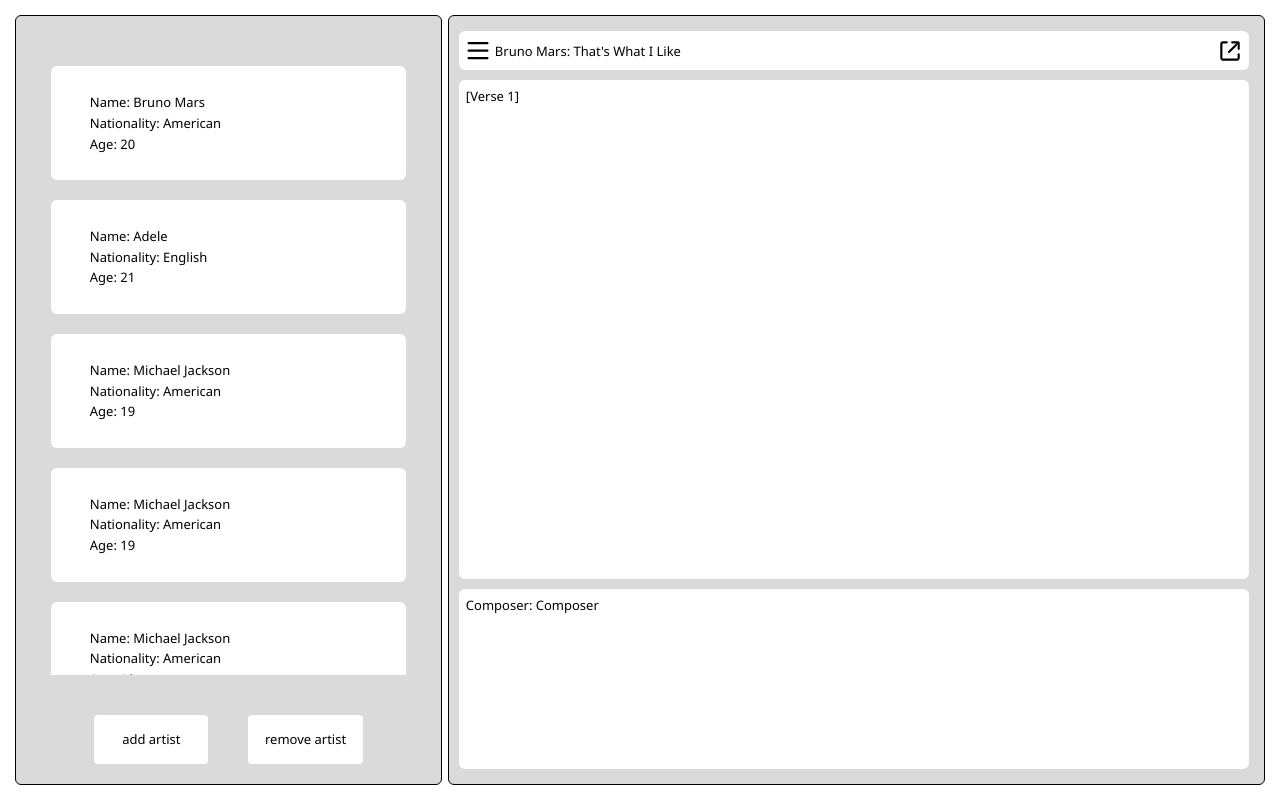
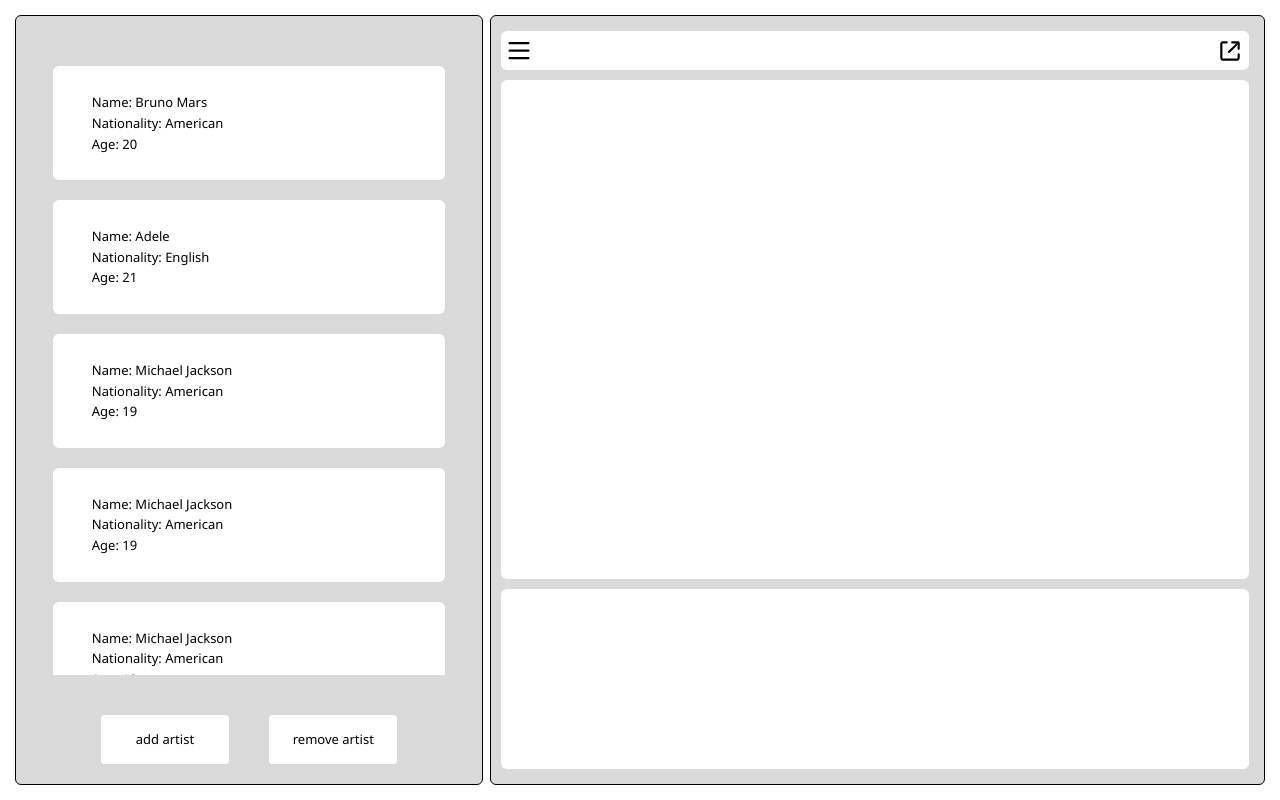
Before and after one commit to ZhaocongDing/bmi-frontend-test, a React (Create React App) app: page / in a window 1280 px wide. Built offline with nearby package versions, Linux system fonts and the light colour scheme.

Commit message:
move states up to App component

```diff
--- a/src/App.js
+++ b/src/App.js
@@ -1,12 +1,36 @@
+import { useState } from "react";
 import ArtistList from "./ArtistList";
 import ArtistDetails from "./ArtistDetails";
 
 function App() {
+  const [artists, setArtists] = useState([
+    { name: 'Bruno Mars', nationality: 'American', age: '20', id: 0, artistDetailsTitle: 'Bruno Mars: That\'s What I Like', songLyrics: '[Verse 1]', songDetails: 'Composer: Composer' },
+    { name: 'Adele', nationality: 'English', age: '21', id: 1, artistDetailsTitle: '1', songLyrics: '1', songDetails: '1' },
+    { name: 'Michael Jackson', nationality: 'American', age: '19', id: 2, artistDetailsTitle: '2', songLyrics: '2', songDetails: '2' },
+    { name: 'Michael Jackson', nationality: 'American', age: '19', id: 3, artistDetailsTitle: '3', songLyrics: '3', songDetails: '3' },
+    { name: 'Michael Jackson', nationality: 'American', age: '19', id: 4, artistDetailsTitle: '4', songLyrics: '4', songDetails: '4' },
+    { name: 'Michael Jackson', nationality: 'American', age: '19', id: 5, artistDetailsTitle: '5', songLyrics: '5', songDetails: '5' },
+    { name: 'Michael Jackson', nationality: 'American', age: '19', id: 6, artistDetailsTitle: '6', songLyrics: '6', songDetails: '6' }
+  ]);
+
+  const [selected, setSelected] = useState('');
+
+  const pickArtist = (id) => {
+    setSelected(id);
+  }
+
   return (
     <div className="App">
       <div className="app-content">
-        <ArtistList />
-        <ArtistDetails />
+        <ArtistList
+          artists={artists}
+          selected={selected}
+          onClick={pickArtist}
+        />
+        <ArtistDetails
+          artists={artists}
+          selected={selected}
+        />
       </div>
     </div>
   );
--- a/src/ArtistDetails.js
+++ b/src/ArtistDetails.js
@@ -1,10 +1,7 @@
 import threeLinesMenu from './images/three-bars.svg';
 import newTab from './images/in-new-tab.svg';
 
-const ArtistDetails = () => {
-  const songLyrics = `[Verse 1]`;
-
-  const songDetails = `Composer: Composer`;
+const ArtistDetails = ({ artists, selected }) => {
 
   return (
     <div className="artistDetailsSection">
@@ -14,7 +11,9 @@
           alt="menu-of-three-lines-icon"
           className="three-lines"
         />
-        <p className="artistDetailsTitle">Bruno Mars: That's What I Like</p>
+        <p className="artistDetailsTitle">
+          {selected !== '' ? artists[selected].artistDetailsTitle : ''}
+        </p>
         <img
           src={newTab}
           alt="new-tab-icon"
@@ -23,11 +22,11 @@
       </header>
 
       <div className="songLyrics">
-        <p>{songLyrics}</p>
+        <p>{selected !== '' ? artists[selected].songLyrics : ''}</p>
       </div>
 
       <div className="songDetails">
-        <p>{songDetails}</p>
+        <p>{selected !== '' ? artists[selected].songDetails : ''}</p>
       </div>
     </div>
   );
--- a/src/ArtistList.js
+++ b/src/ArtistList.js
@@ -1,24 +1,8 @@
-import { useState } from "react";
+// import { useState } from "react";
 // import Artist from "./Artist";
 
-const ArtistList = () => {
-  const artists = [
-    { name: 'Bruno Mars', nationality: 'American', age: '20', id: 0 },
-    { name: 'Adele', nationality: 'English', age: '21', id: 1 },
-    { name: 'Michael Jackson', nationality: 'American', age: '19', id: 2 },
-    { name: 'Michael Jackson', nationality: 'American', age: '19', id: 3 },
-    { name: 'Michael Jackson', nationality: 'American', age: '19', id: 4 },
-    { name: 'Michael Jackson', nationality: 'American', age: '19', id: 5 },
-    { name: 'Michael Jackson', nationality: 'American', age: '19', id: 6 },
-  ];
-
-  const [selectArtist, setSelectArtist] = useState('');
-
-  const handleClick = (id) => {
-    setSelectArtist(id);
-  }
-
-  const getSelectedArtist = (id) => (selectArtist === id ? "selectedArtist" : "");
+const ArtistList = ({ artists, selected, onClick }) => {
+  const getSelectedArtist = (id) => (selected === id ? "selectedArtist" : "");
 
   return (
     <div className="artistListSection">
@@ -26,7 +10,7 @@
         {artists.map((artist, key) =>
           <div
             className={`artistSection ${getSelectedArtist(artist.id)}`}
-            onClick={() => handleClick(artist.id)}
+            onClick={() => onClick(artist.id)}
             key={key}
           >
             <p>Name: {artist.name}</p>
```
